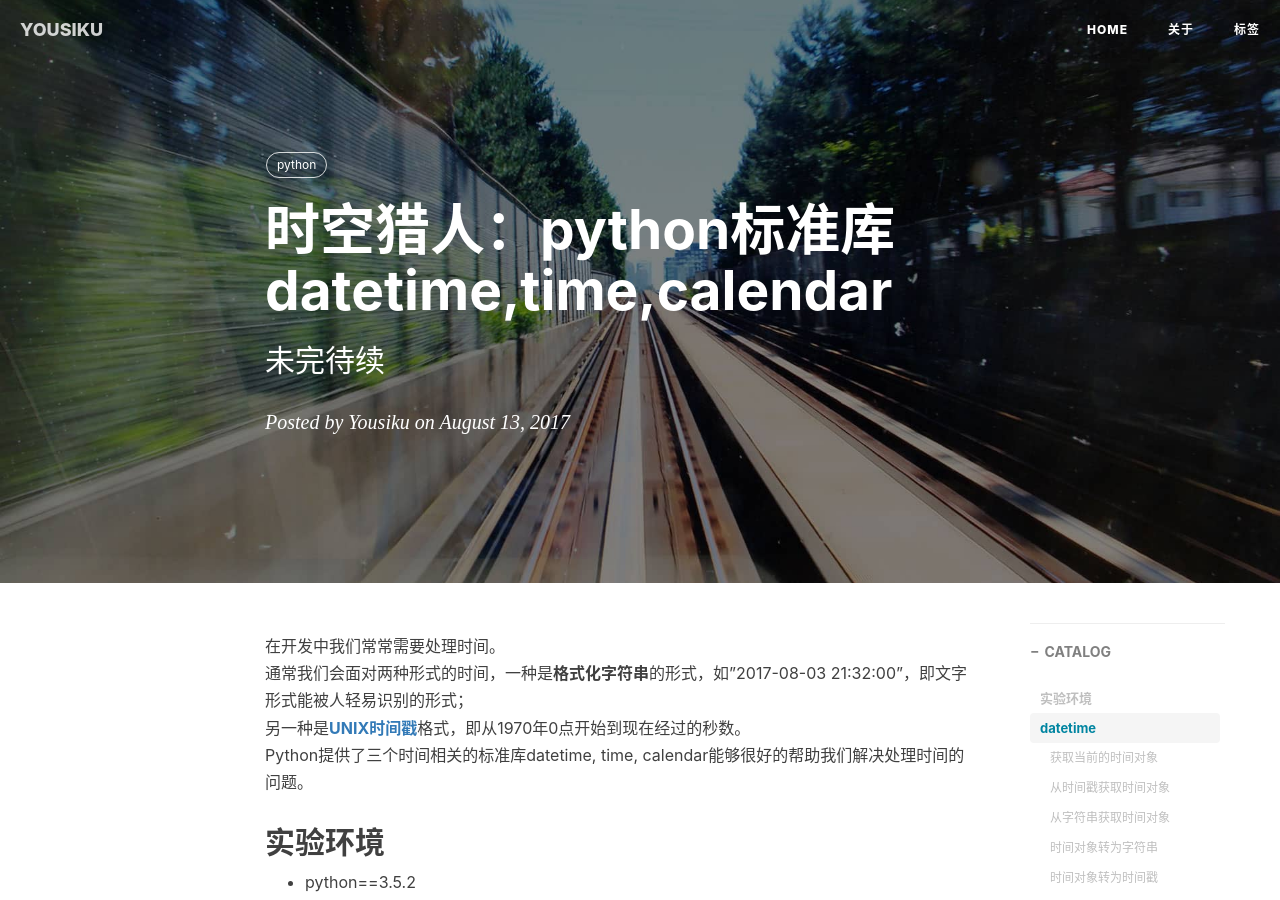
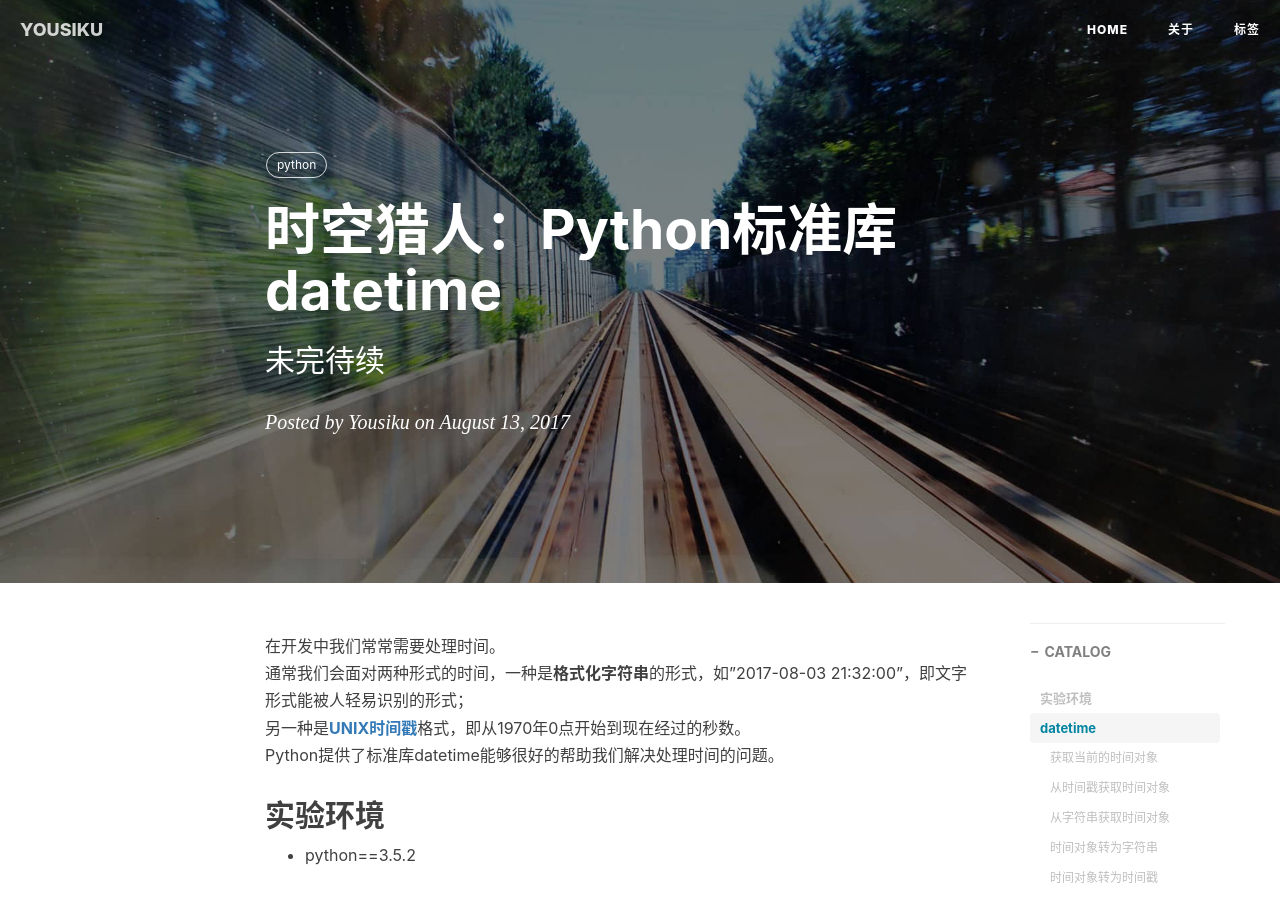
Before and after one commit to yousiku/yousiku.github.io, a Jekyll site: the page built from _posts/2017-08-13-时空猎人.markdown, in a window 1280 px wide and 900 px high. Built offline with Jekyll 4.4.1, drawn with Linux system fonts in a browser that asks for light colours; nearby versions of some CDN libraries; comment, search, counter and statistics services are not loaded.

Commit message:
datetime

```diff
--- a/_posts/2017-08-13-时空猎人.markdown
+++ b/_posts/2017-08-13-时空猎人.markdown
@@ -1,6 +1,6 @@
 ---
 layout:     post
-title:      "时空猎人：python标准库datetime,time,calendar"
+title:      "时空猎人：Python标准库datetime"
 subtitle:   "未完待续"
 date:       2017-08-13 21:27:00
 author:     "Yousiku"
@@ -13,7 +13,7 @@ tags:
 在开发中我们常常需要处理时间。
 通常我们会面对两种形式的时间，一种是**格式化字符串**的形式，如"2017-08-03 21:32:00"，即文字形式能被人轻易识别的形式；
 另一种是[**UNIX时间戳**](https://baike.baidu.com/item/%E6%97%B6%E9%97%B4%E6%88%B3)格式，即从1970年0点开始到现在经过的秒数。
-Python提供了三个时间相关的标准库datetime, time, calendar能够很好的帮助我们解决处理时间的问题。
+Python提供了标准库datetime能够很好的帮助我们解决处理时间的问题。
 
 ## 实验环境
 
```
